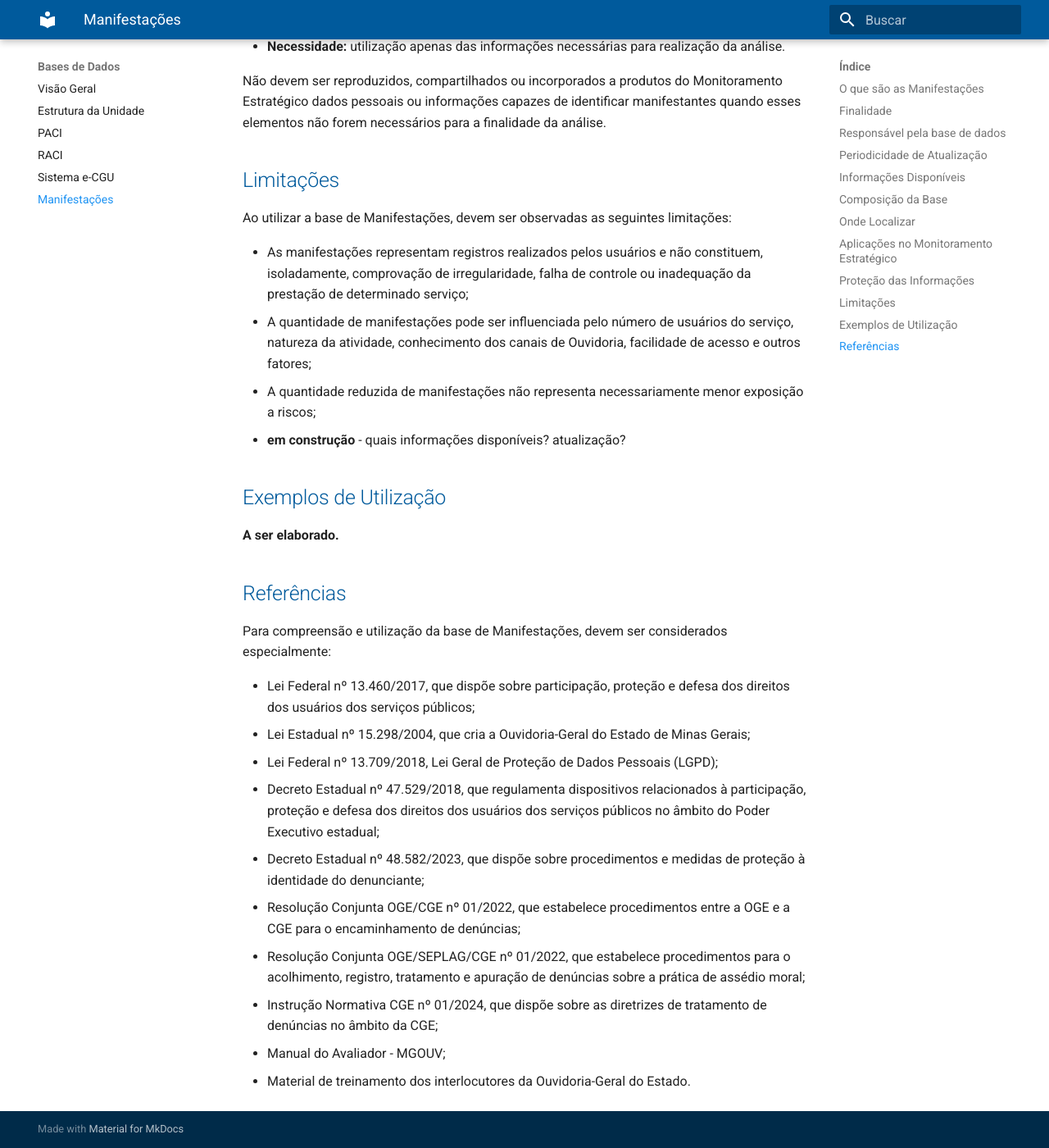
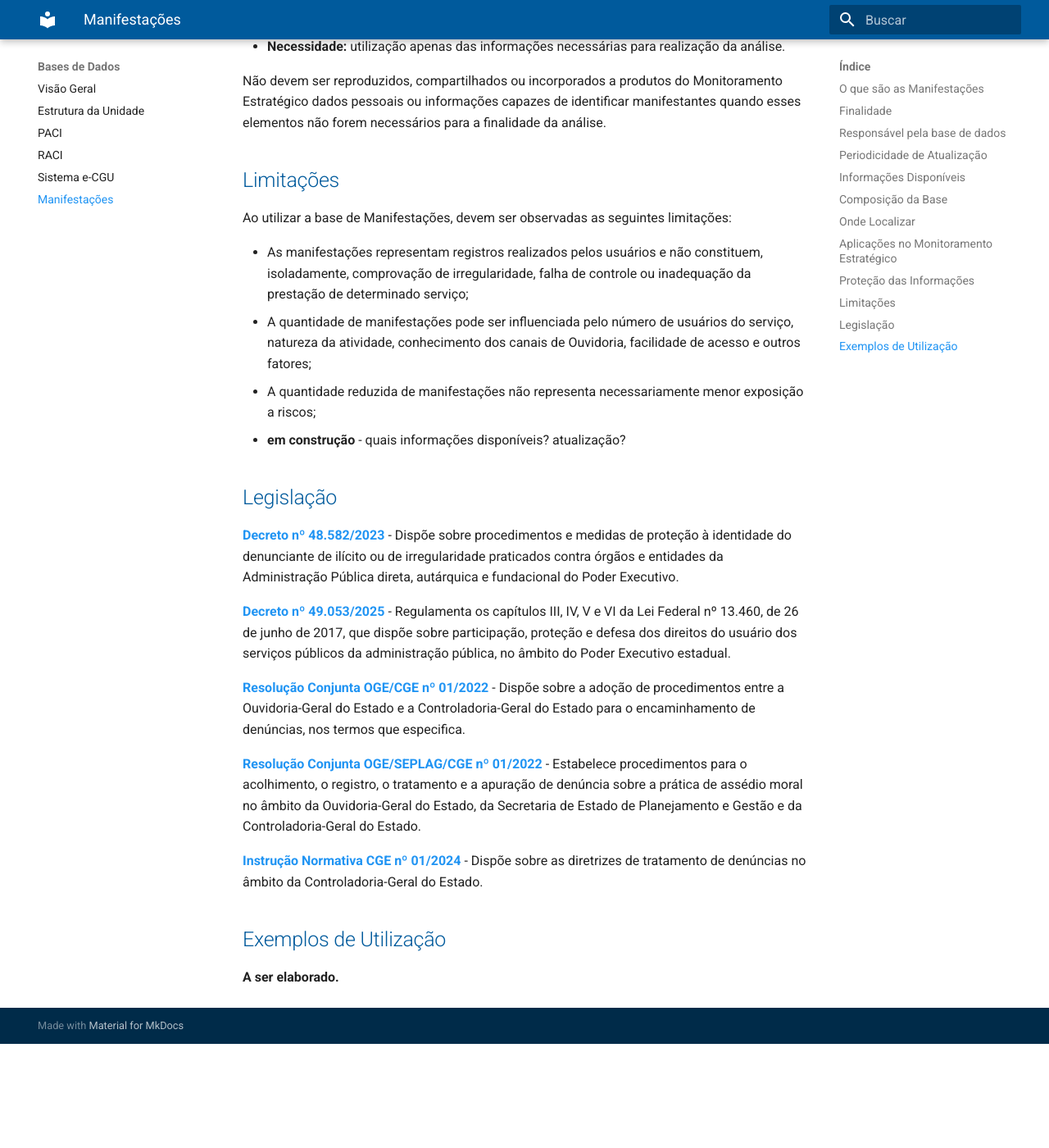
Before and after one commit to CGEMG-AHCS/guia-monitoramento-estrategico, an MkDocs documentation site: the page built from docs/bases-dados/manifestacoes.md, in a window 1280 px wide and 1400 px high, scrolled down 2983 px. Shown: the whole window at 82% size. Built offline with MkDocs 1.6.1 and Material for MkDocs 9.7.7, drawn with Linux system fonts in a browser that asks for light colours; after the commit the page ends 4256 px from its top, so only the background shows below that.

Commit message:
Update manifestacoes.md

```diff
--- a/docs/bases-dados/manifestacoes.md
+++ b/docs/bases-dados/manifestacoes.md
@@ -83,21 +83,19 @@ Ao utilizar a base de Manifestações, devem ser observadas as seguintes limita
 - A quantidade reduzida de manifestações não representa necessariamente menor exposição a riscos;
 - **em construção** - quais informações disponíveis? atualização?
 
+
+## Legislação
+
+**[Decreto nº 48.582/2023](https://www.almg.gov.br/legislacao-mineira/DEC/48582/2023/)** - Dispõe sobre procedimentos e medidas de proteção à identidade do denunciante de ilícito ou de irregularidade praticados contra órgãos e entidades da Administração Pública direta, autárquica e fundacional do Poder Executivo.
+
+**[Decreto nº 49.053/2025](https://www.almg.gov.br/legislacao-mineira/DEC/49053/2025/)** - Regulamenta os capítulos III, IV, V e VI da Lei Federal nº 13.460, de 26 de junho de 2017, que dispõe sobre participação, proteção e defesa dos direitos do usuário dos serviços públicos da administração pública, no âmbito do Poder Executivo estadual.
+
+**[Resolução Conjunta OGE/CGE nº 01/2022](https://www.pesquisalegislativa.mg.gov.br/LegislacaoCompleta.aspx?cod=198898&marc=)** - Dispõe sobre a adoção de procedimentos entre a Ouvidoria-Geral do Estado e a Controladoria-Geral do Estado para o encaminhamento de denúncias, nos termos que especifica.
+
+**[Resolução Conjunta OGE/SEPLAG/CGE nº 01/2022](https://www.pesquisalegislativa.mg.gov.br/LegislacaoCompleta.aspx?cod=199642&marc=)** - Estabelece procedimentos para o acolhimento, o registro, o tratamento e a apuração de denúncia sobre a prática de assédio moral no âmbito da Ouvidoria-Geral do Estado, da Secretaria de Estado de Planejamento e Gestão e da Controladoria-Geral do Estado.
+
+**[Instrução Normativa CGE nº 01/2024](https://www.pesquisalegislativa.mg.gov.br/LegislacaoCompleta.aspx?cod=210582&marc=)** - Dispõe sobre as diretrizes de tratamento de denúncias no âmbito da Controladoria-Geral do Estado.
+
 ## Exemplos de Utilização
 
 **A ser elaborado.**
-
-## Referências
-
-Para compreensão e utilização da base de Manifestações, devem ser considerados especialmente:
-
-- Lei Federal nº 13.460/2017, que dispõe sobre participação, proteção e defesa dos direitos dos usuários dos serviços públicos;
-- Lei Estadual nº 15.298/2004, que cria a Ouvidoria-Geral do Estado de Minas Gerais;
-- Lei Federal nº 13.709/2018, Lei Geral de Proteção de Dados Pessoais (LGPD);
-- Decreto Estadual nº 47.529/2018, que regulamenta dispositivos relacionados à participação, proteção e defesa dos direitos dos usuários dos serviços públicos no âmbito do Poder Executivo estadual;
-- Decreto Estadual nº 48.582/2023, que dispõe sobre procedimentos e medidas de proteção à identidade do denunciante;
-- Resolução Conjunta OGE/CGE nº 01/2022, que estabelece procedimentos entre a OGE e a CGE para o encaminhamento de denúncias;
-- Resolução Conjunta OGE/SEPLAG/CGE nº 01/2022, que estabelece procedimentos para o acolhimento, registro, tratamento e apuração de denúncias sobre a prática de assédio moral;
-- Instrução Normativa CGE nº 01/2024, que dispõe sobre as diretrizes de tratamento de denúncias no âmbito da CGE;
-- Manual do Avaliador - MGOUV;
-- Material de treinamento dos interlocutores da Ouvidoria-Geral do Estado.
```
